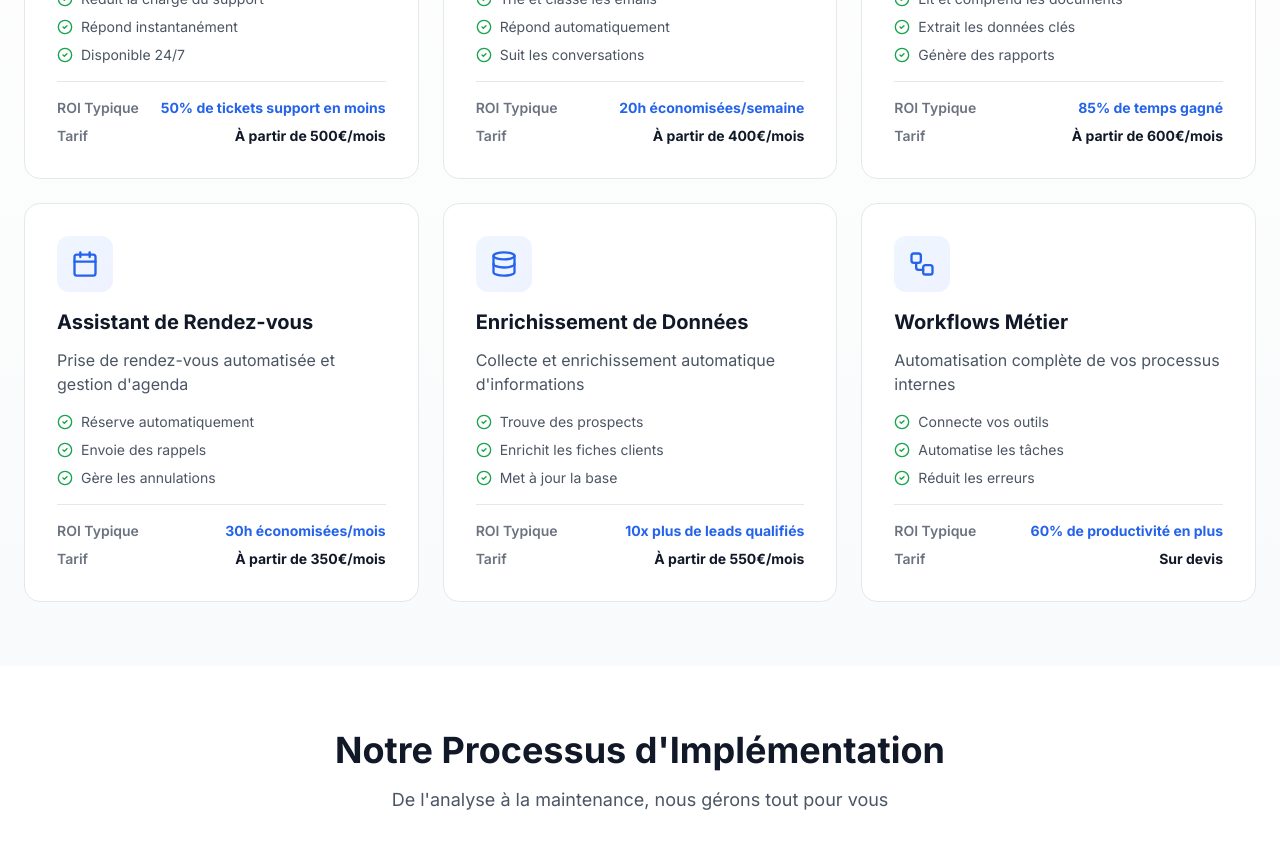
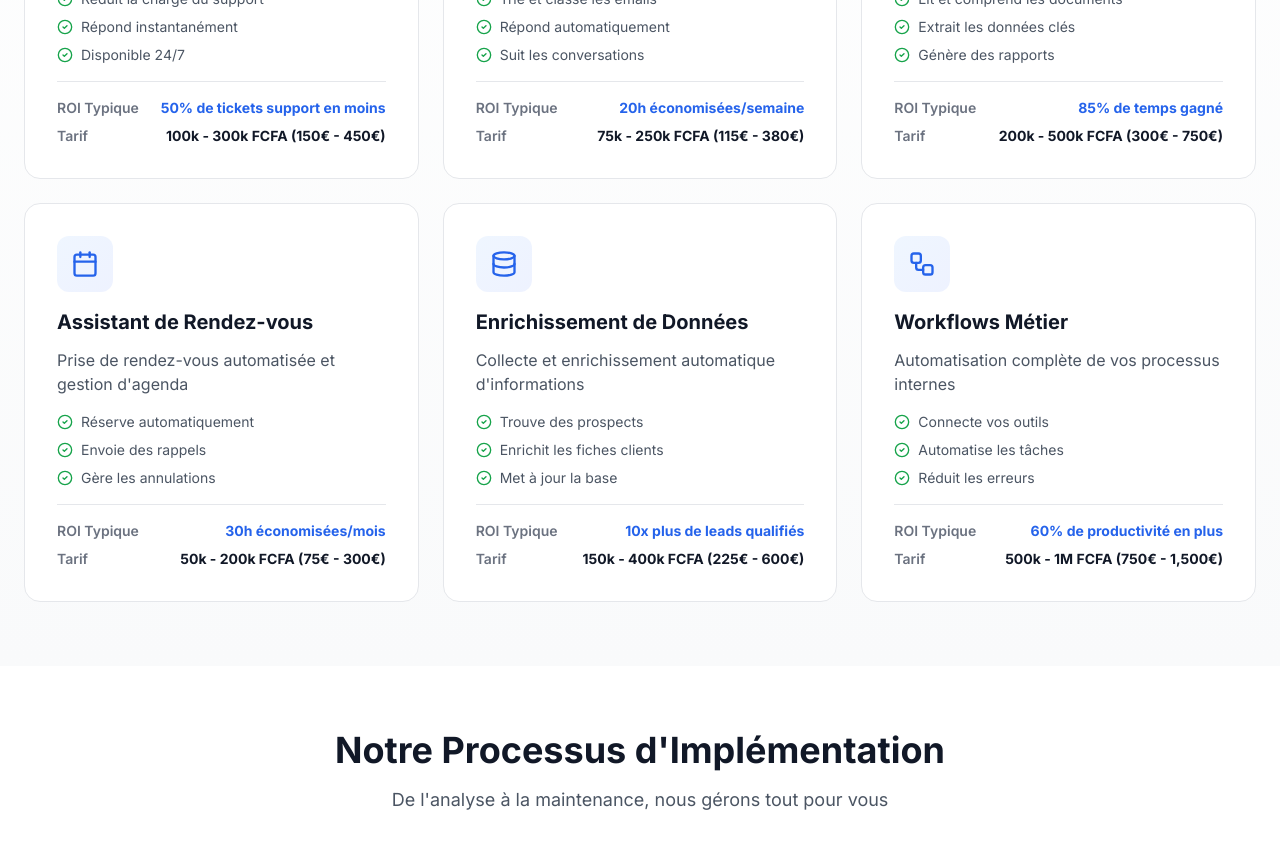
Before and after one commit to salomonAMS/easy-web, a Next.js app: page /automatisations in a window 1280 px wide. Shown: the part 1640-2501 px from the top of the page. Built offline with nearby package versions, Linux system fonts and the light colour scheme.

Commit message:
Update page.tsx

```diff
--- a/app/automatisations/page.tsx
+++ b/app/automatisations/page.tsx
@@ -17,7 +17,7 @@ export default function AutomatisationsPage() {
       description: 'Agent conversationnel qui répond aux questions clients 24/7',
       benefits: ['Réduit la charge du support', 'Répond instantanément', 'Disponible 24/7'],
       roi: '50% de tickets support en moins',
-      price: 'À partir de 500€/mois'
+      price: '100k - 300k FCFA (150€ - 450€)'
     },
     {
       icon: Mail,
@@ -25,7 +25,7 @@ export default function AutomatisationsPage() {
       description: 'Gestion intelligente des emails et réponses automatiques',
       benefits: ['Trie et classe les emails', 'Répond automatiquement', 'Suit les conversations'],
       roi: '20h économisées/semaine',
-      price: 'À partir de 400€/mois'
+      price: '75k - 250k FCFA (115€ - 380€)'
     },
     {
       icon: FileText,
@@ -33,7 +33,7 @@ export default function AutomatisationsPage() {
       description: 'Extraction et traitement automatique de documents',
       benefits: ['Lit et comprend les documents', 'Extrait les données clés', 'Génère des rapports'],
       roi: '85% de temps gagné',
-      price: 'À partir de 600€/mois'
+      price: '200k - 500k FCFA (300€ - 750€)'
     },
     {
       icon: Calendar,
@@ -41,7 +41,7 @@ export default function AutomatisationsPage() {
       description: 'Prise de rendez-vous automatisée et gestion d\'agenda',
       benefits: ['Réserve automatiquement', 'Envoie des rappels', 'Gère les annulations'],
       roi: '30h économisées/mois',
-      price: 'À partir de 350€/mois'
+      price: '50k - 200k FCFA (75€ - 300€)'
     },
     {
       icon: Database,
@@ -49,7 +49,7 @@ export default function AutomatisationsPage() {
       description: 'Collecte et enrichissement automatique d\'informations',
       benefits: ['Trouve des prospects', 'Enrichit les fiches clients', 'Met à jour la base'],
       roi: '10x plus de leads qualifiés',
-      price: 'À partir de 550€/mois'
+      price: '150k - 400k FCFA (225€ - 600€)'
     },
     {
       icon: Workflow,
@@ -57,7 +57,7 @@ export default function AutomatisationsPage() {
       description: 'Automatisation complète de vos processus internes',
       benefits: ['Connecte vos outils', 'Automatise les tâches', 'Réduit les erreurs'],
       roi: '60% de productivité en plus',
-      price: 'Sur devis'
+      price: '500k - 1M FCFA (750€ - 1,500€)'
     }
   ]
 
```
